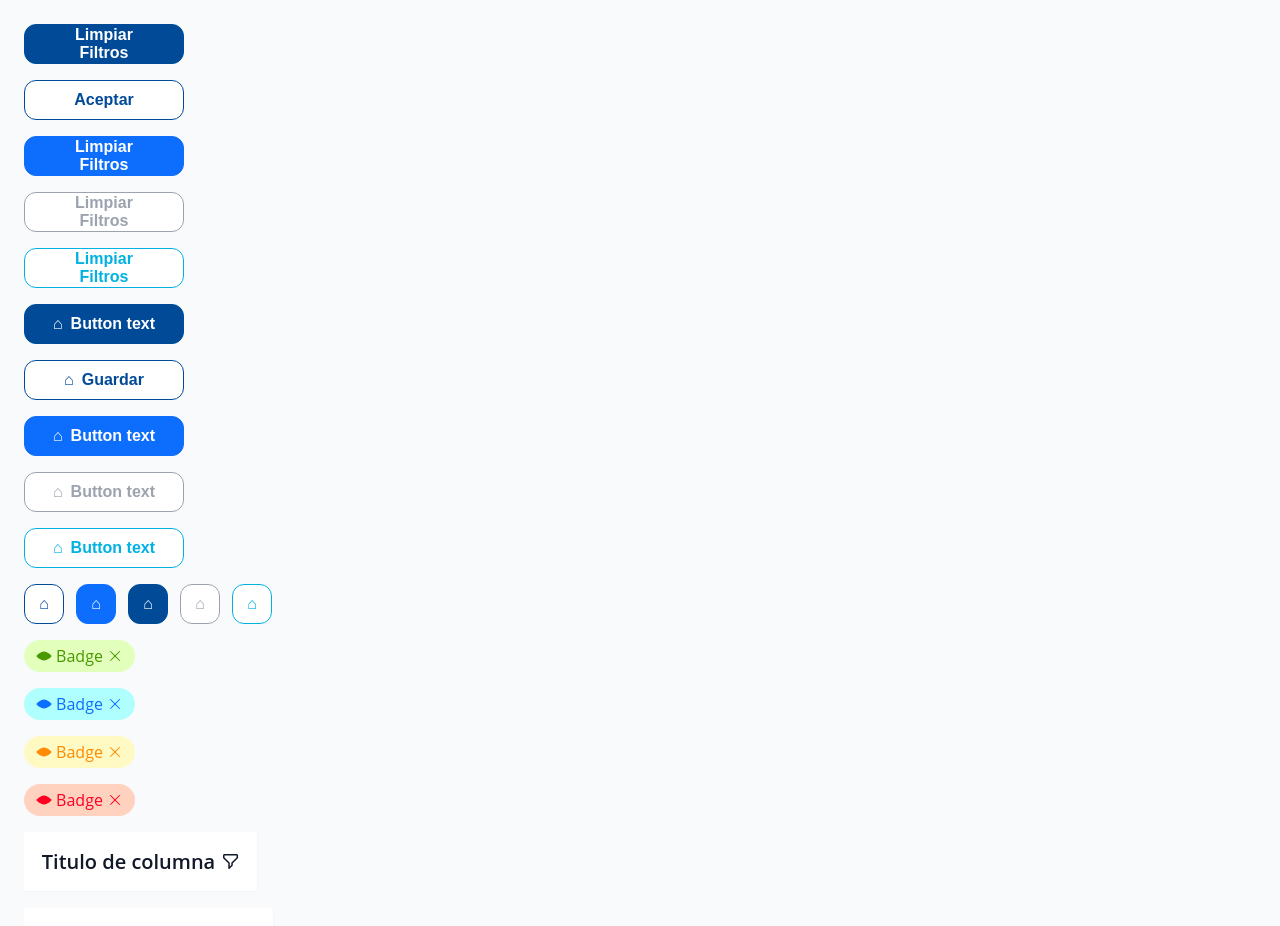
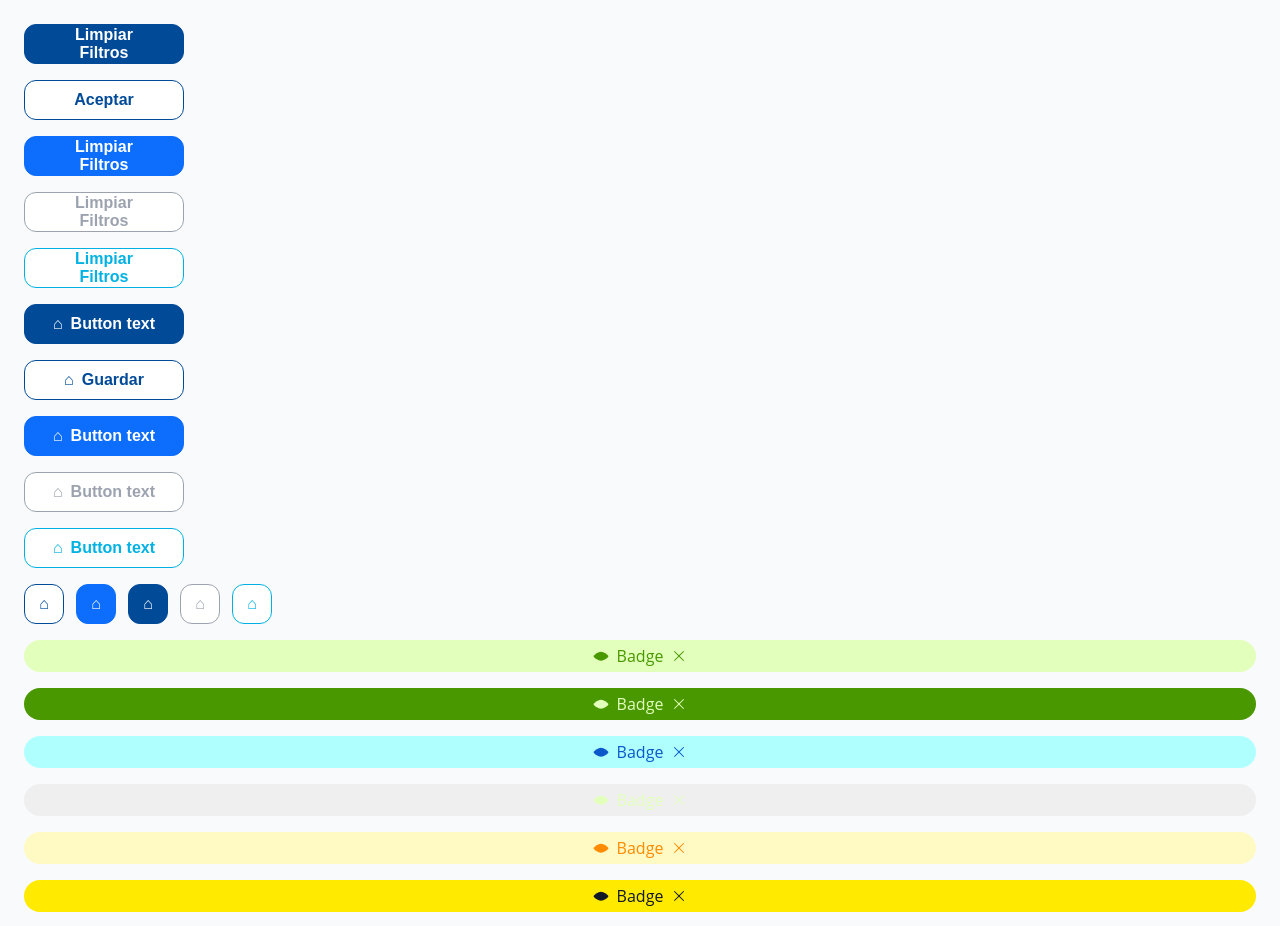
Before and after one commit to SebastianDeJesusHdz2/Act_4_2_Sebastian_de_Jesus_Hdz_Hdz_y_Francisco_Uriel_Macias_Macias, a React (Vite) app: page / in a window 1280 px wide. Shown: the top 926 px of the page. Built offline with nearby package versions, Linux system fonts and the light colour scheme.

Commit message:
Badges, falta arreglarlos

```diff
--- a/src/App.jsx
+++ b/src/App.jsx
@@ -1,6 +1,7 @@
 import { Boton1, Boton2, Boton3 } from './components/Botones'
+import Celdas from './components/Celdas'
+import TextInput from './components/TextInput'
 import Badge from './components/Badges'
-import Celdas from './components/Celdas'
 
 function App() {
 
@@ -26,10 +27,17 @@ function App() {
         <Boton3 tipo="DefaultDark" />
       </div>
 
-      <Badge variant="default" text="Badge" />
-      <Badge variant="blue" text="Badge" />
-      <Badge variant="yellow" text="Badge" />
-      <Badge variant="red" text="Badge" />
+      <Badge variant="default" mode="light" text="Badge" />
+      <Badge variant="default" mode="black" text="Badge" />
+      <Badge variant="blue" mode="light" text="Badge" />
+      <Badge variant="blue" mode="black" text="Badge" />
+      <Badge variant="yellow" mode="light" text="Badge" />
+      <Badge variant="yellow" mode="black" text="Badge" />
+      <Badge variant="red" mode="light" text="Badge" />
+      <Badge variant="red" mode="black" text="Badge" />
+
+
+      <TextInput placeholder="Ingrese su texto aquí" />
 
       <Celdas property1="Table" property2="White" />
       <Celdas property1="Texto" property2="White" />
--- a/src/components/Badges.css
+++ b/src/components/Badges.css
@@ -1,63 +1,85 @@
-/* BADGE */
+.badge-base {
+  display: inline-flex;
+  align-items: center;
+  justify-content: center;
+  gap: 8px;
+  padding: 4px 12px;
+  border: none;
+  border-radius: 80px;
+  font-family: 'Open Sans', sans-serif;
+  font-weight: 400;
+  font-size: 16px;
+  line-height: 24px;
+  cursor: pointer;
+  min-width: 111px;
+  text-align: center;
+}
 
-/* Badge propiedades */
+.badge-light {
+  color: #111827;
+}
+
+.badge-dark {
+  color: #ffffff;
+}
+
+.badge-default.badge-light {
+  background: #e2ffbc;
+  color: #4a9800;
+}
+
+.badge-default.badge-dark {
+  background: #4a9800;
+  color: #e2ffbc;
+}
+
+.badge-blue.badge-light {
+  background: #b0ffff;
+  color: #0a58ca;
+}
+
+.badge-blue.badge-dark {
+  background-image: linear-gradient(90deg, rgba(0, 0, 0, 0.2) 0%, rgba(0, 0, 0, 0.2) 100%), #00b2e3;
+  color: #e2ffbc;
+}
+
+.badge-yellow.badge-light {
+  background: #fff9c4;
+  color: #ff8b00;
+}
+
+.badge-yellow.badge-dark {
+  background: #ffea00;
+  color: #111827;
+}
+
+.badge-red.badge-light {
+  background: #ffd2c0;
+  color: #f02;
+}
+
+.badge-red.badge-dark {
+  background: #f02;
+  color: #ffd2c0;
+}
 
 .badge-icon {
+  display: inline-flex;
+  align-items: center;
+  justify-content: center;
   width: 16px;
   height: 16px;
-  display: flex;
-  align-items: center;
-  justify-content: center;
 }
 
-.badge-icon svg {
-  width: 100%;
-  height: 100%;
+.badge-icon-left {
+  margin-left: 0;
 }
 
-.badge-base {
-  cursor: pointer;
-  display: flex;
-  gap: 4px;
-  align-items: center;
-  justify-content: center;
-  padding: 4px 12px;
-  border-radius: 80px;
-  width: 111px;
-  position: relative;
-  border: none;
-  font-family: 'Open Sans', sans-serif;
+.badge-icon-right {
+  margin-right: 0;
 }
 
 .badge-text {
-  font-size: 16px;
-  font-weight: 400;
-  line-height: 24px;
-  white-space: nowrap;
+  display: inline-flex;
+  align-items: center;
 }
-
-/* Badge default */
-
-.badge-default {
-  background: var(--color-exito-suave);
-  color: var(--color-exito);
-}
-
-
-/* Badge blue */
-.badge-blue{
-  background: var(--color-fondo-suave);
-  color: var(--color-secundario);
-}
-
-/* Badge yellow */
-.badge-yellow{
-  background: var(--color-warning-suave);
-  color: var(--color-warning-texto);
-}
-
-/* Badge red */
-.badge-red{
-  background: var(--color-error-suave);
-  color: var(--color-error);
-}
--- a/src/components/Badges.jsx
+++ b/src/components/Badges.jsx
@@ -1,28 +1,33 @@
 import './Badges.css'
-import Icon from '../icons/icon';
+import Icon from '../icons/icon'
 
 export default function Badge({
   variant = 'default',
-  text = 'Badge',
-  disabled = false
+  mode = 'light',
+  text = 'Badge'
 }) {
-  const cls = `
-    badge-base
-    badge-${variant}
-    ${disabled ? "badge-disabled" : ""}
-  `;
+  const isLight = mode === 'light'
+  const isDark = mode === 'black'
+
+  const cls = [
+    'badge-base',
+    `badge-${variant}`,
+    isLight ? 'badge-light' : 'badge-dark'
+  ]
+    .filter(Boolean)
+    .join(' ')
+
+  const iconColor = isDark ? '#FFFFFF' : 'currentColor'
 
   return (
-    <span className={cls}>
-      <div className="badge-icon">
+    <button className={cls} type="button">
+      <span className="badge-icon badge-icon-left">
         <Icon name="eye" />
-      </div>
-
+      </span>
       <span className="badge-text">{text}</span>
-
-      <div className="badge-icon">
+      <span className="badge-icon badge-icon-right">
         <Icon name="x" />
-      </div>
-    </span>
-  );
+      </span>
+    </button>
+  )
 }
```
